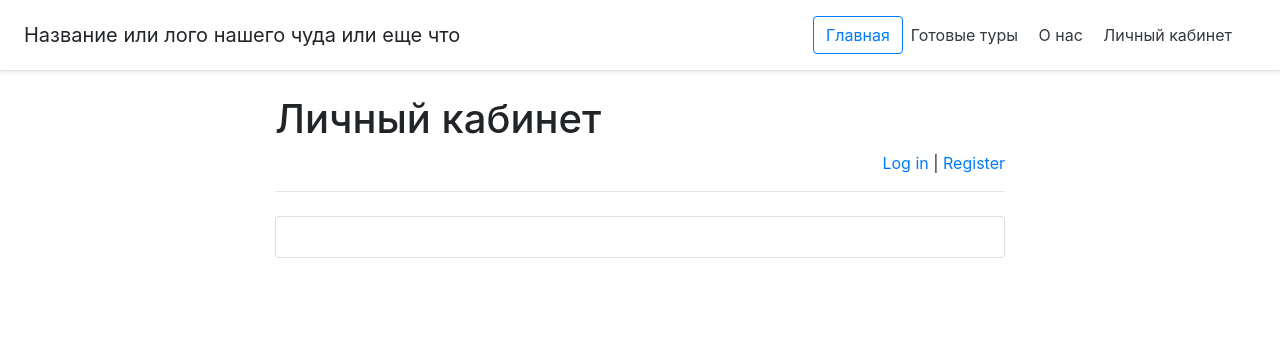
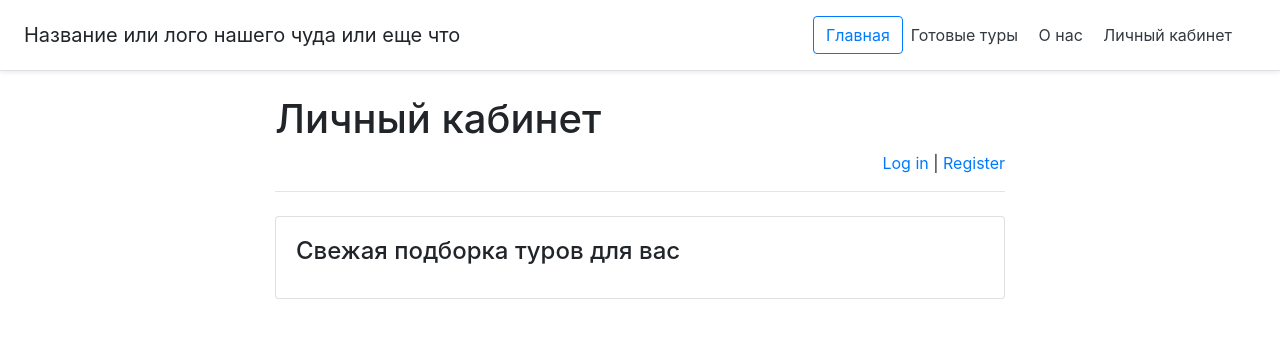
Before and after one commit to darja270895/hackathon, a Django app: page /index/ in a window 1280 px wide. Shown: the top 338 px of the page. Run offline with Django 3.2, Linux system fonts and the light colour scheme; some libraries are stand-ins or nearby versions.

Commit message:
Change index.html

```diff
--- a/myapp/views.py
+++ b/myapp/views.py
@@ -81,7 +81,7 @@ def index(request):
                 context = {'data': data}
                 user_info.append(context)
 
-        country_name = 'Испания'
+        country_name = 'Германия'
 
         tour_info = []
         for country in Country.objects.all():
--- a/templates/index.html
+++ b/templates/index.html
@@ -21,9 +21,8 @@
 </div>
 {% endfor %}
 
-
+<h4 class="card-title">Свежая подборка туров для вас </h4>
 {% for tour in tour_info %}
-<h4 class="card-title">Свежая подборка туров для вас: </h4>
 <li>
     <div class="jumbotron">
         <p>Экскурсия: {{ tour.excursion.title }}</p>
```
Also changed, not shown: db.sqlite3.
